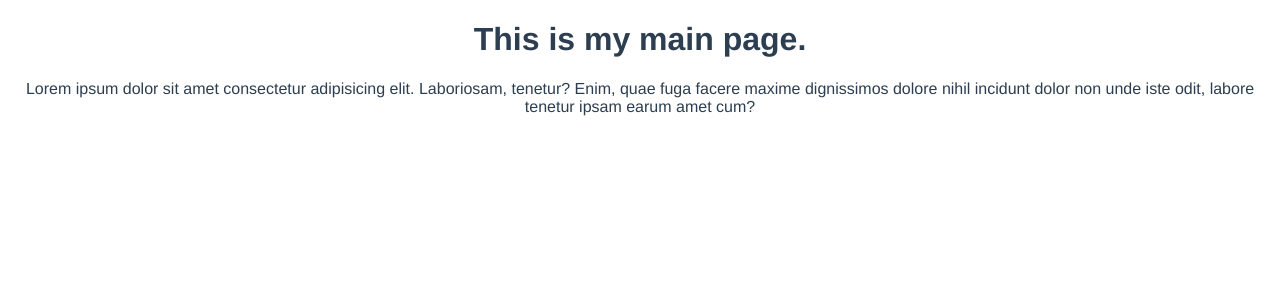
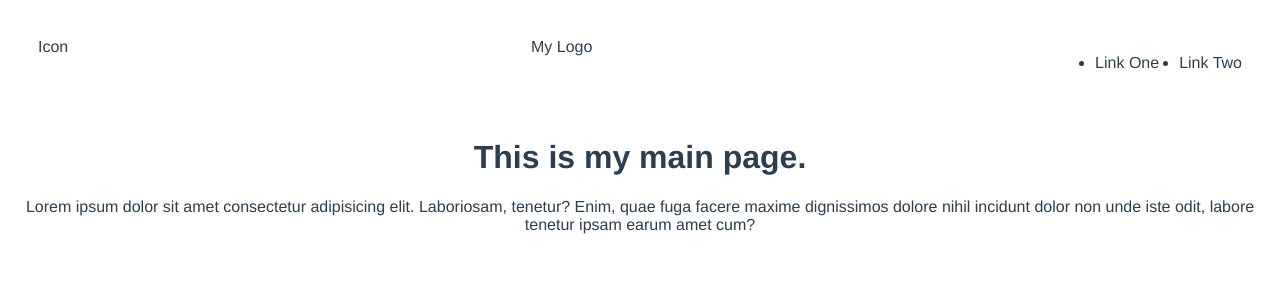
Before and after one commit to SohanFullDev/Vue-Js-3-Practicing, a Vue app in the folder vue-cli/: page /#/ in a window 1280 px wide. Shown: the top 300 px of the page. Built offline with nearby package versions, Linux system fonts and the light colour scheme.

Commit message:
25 vue-cli(components part one)-part01_t22

```diff
--- /dev/null
+++ b/vue-cli/src/components/MyNav.vue
@@ -0,0 +1,35 @@
+<template>
+  <nav class="my-nav">
+    <div class="icon">Icon</div>
+    <div class="logo">{{ logo }}</div>
+    <div class="links">
+      <ul>
+        <li v-for="link in links" :key="link">{{ link }}</li>
+      </ul>
+    </div>
+  </nav>
+</template>
+
+<script>
+export default {
+  data() {
+    return {
+      logo: "My Logo",
+      links: ["Link One", "Link Two"],
+    };
+  },
+};
+</script>
+<style>
+.my-nav {
+  display: flex;
+  justify-content: space-between;
+  align-content: center;
+}
+
+ul {
+  display: flex;
+  justify-content: space-between;
+  gap: 20px;
+}
+</style>
--- a/vue-cli/src/views/MyMain.vue
+++ b/vue-cli/src/views/MyMain.vue
@@ -1,5 +1,7 @@
 <template>
   <div class="my-main">
+    <TheNav />
+
     <h1>This is my main page.</h1>
     <p>
       Lorem ipsum dolor sit amet consectetur adipisicing elit. Laboriosam,
@@ -8,3 +10,13 @@
     </p>
   </div>
 </template>
+<script>
+import TheNav from "@/components/MyNav.vue";
+
+export default {
+  name: "MyMain",
+  components: {
+    TheNav,
+  },
+};
+</script>
```
